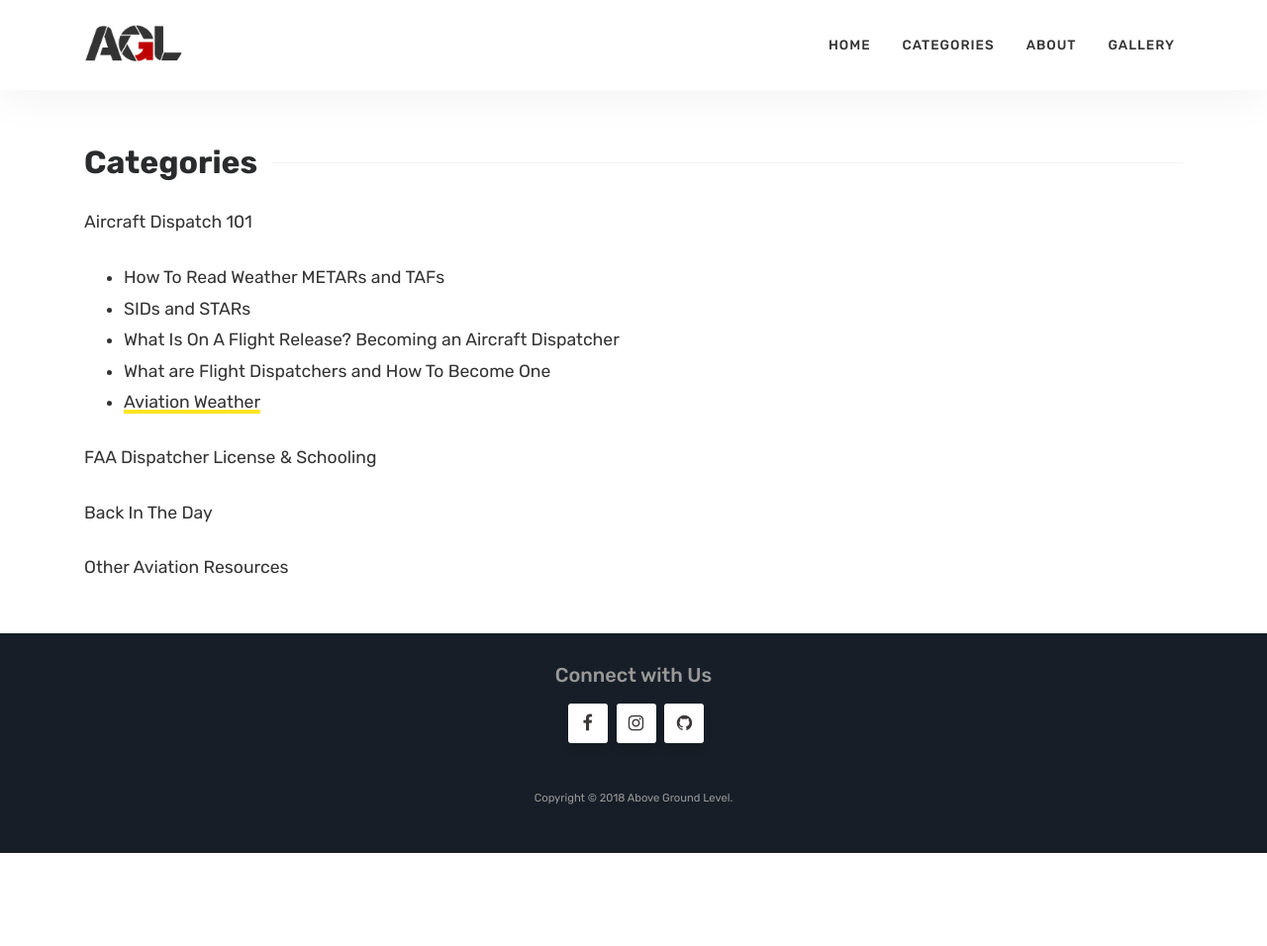
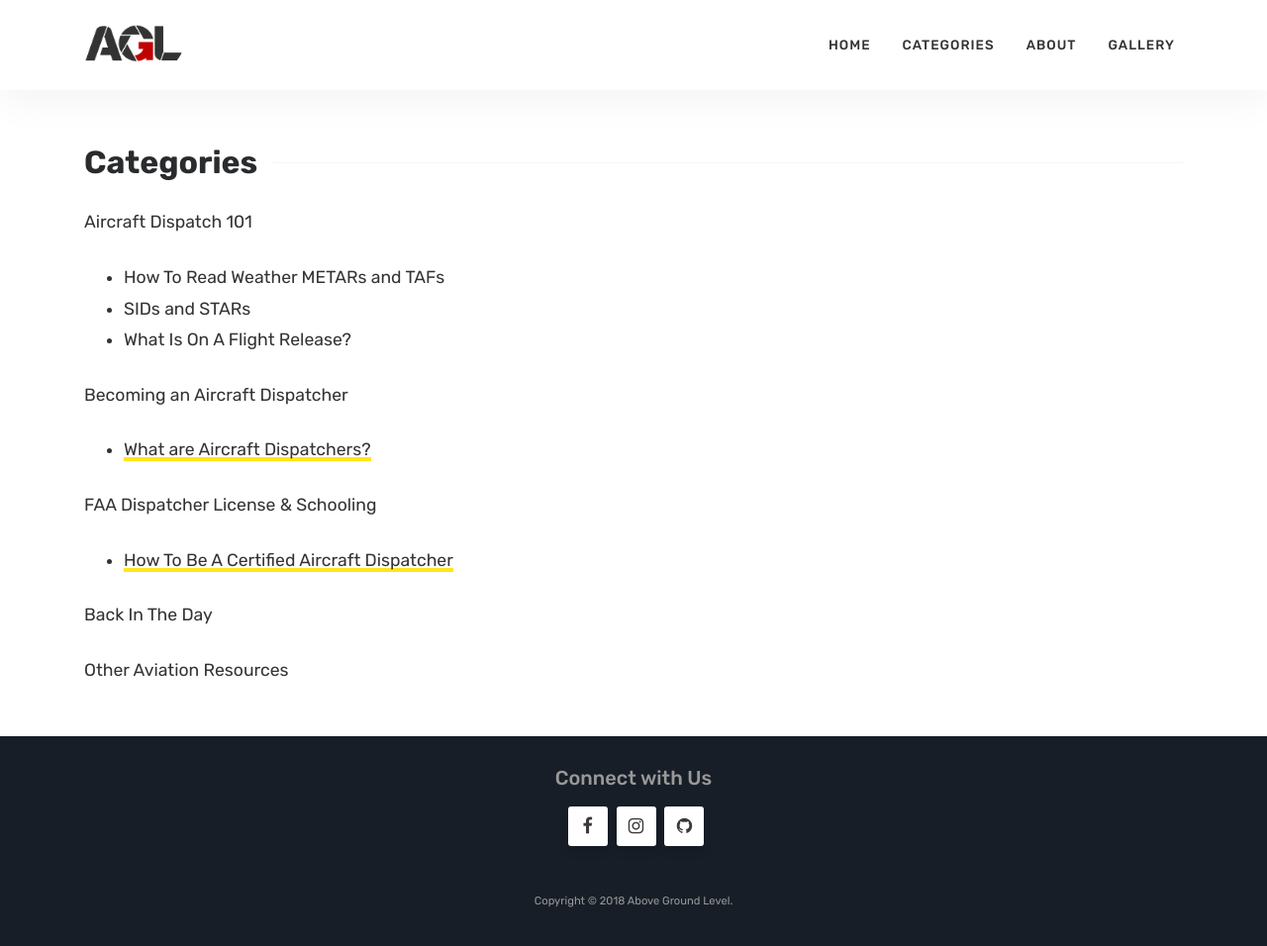
Before and after one commit to anhdeee/dx, a Jekyll site: the page built from categories.md, in a window 1280 px wide and 966 px high. Shown: the top 956 px of the window at 99% size. Built offline with Jekyll 4.4.1, drawn with Linux system fonts in a browser that asks for light colours.

Commit message:
Certified Post

```diff
--- a/assets/css/theme.css
+++ b/assets/css/theme.css
@@ -202,7 +202,7 @@ section.recent-posts {
 	bottom:5px;
 	font-size:12px;
 	display:block;
-	width:85%;
+	width: 85%;
 }
 .listrecent .wrapfooter {
 	font-size:12px;
--- a/categories.md
+++ b/categories.md
@@ -6,11 +6,12 @@ Aircraft Dispatch 101
 + How To Read Weather METARs and TAFs
 + SIDs and STARs
 + What Is On A Flight Release?
+
 Becoming an Aircraft Dispatcher
-+ What are Flight Dispatchers and How To Become One
-+ [Aviation Weather]({{ site.baseurl }}{% post_url 2018-01-09-Aviation-Weather %})
++ [What are Aircraft Dispatchers?]({{ site.baseurl }}{% post_url 2018-07-15-What-Are-Aircraft-Dispatchers? %})
 
 FAA Dispatcher License & Schooling
++ [How To Be A Certified Aircraft Dispatcher]({{ site.baseurl }}{% post_url 2018-08-28-How-To-Be-A-Certified-Aircraft-Dispatcher %})
 
 
 Back In The Day
--- a/index.html
+++ b/index.html
@@ -13,6 +13,7 @@ title: Home
 <section class="intro">
     <div class="wrapintro">
       <h1>Above Ground Level</h1>
+      <h2 class="lead">Aircraft Dispatching 101</h2>
     </div>
 </section>
 
```
Also changed, not shown: _posts/2018-08-28-How-To-Be-A-Certified-Aircraft-Dispatcher.md (added, +16 -0 lines), _posts/2018-09-12-How-much-fuel?.md (deleted, +0 -20 lines), assets/images/5.jpg (deleted), assets/images/NOC.jpg, assets/images/testingcenter.jpg (added).
